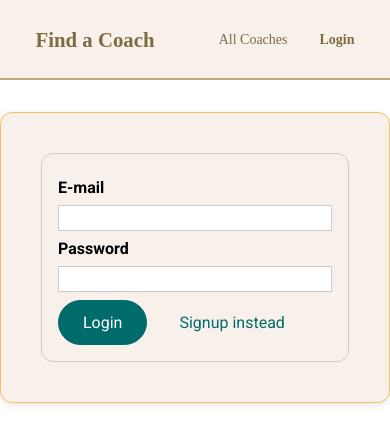
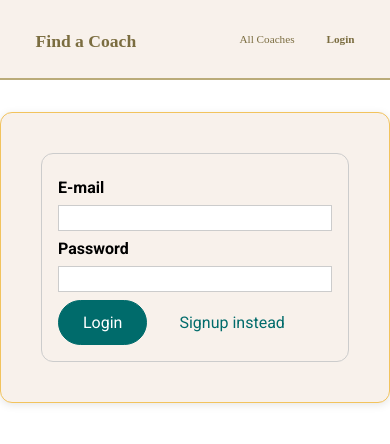
Before and after one commit to Annak506/CoachesVueApp, a Vue app: page /auth in a window 390 px wide. Shown: the top 444 px of the page. Built offline with nearby package versions, Linux system fonts and the light colour scheme.

Commit message:
changed header size mobile

```diff
--- a/src/components/layout/TheHeader.vue
+++ b/src/components/layout/TheHeader.vue
@@ -104,11 +104,11 @@ header a.router-link-active {
   }
 
   h1 a {
-    font-size: 1.3rem;
+    font-size: 1.1rem;
   }
 
   header ul {
-    font-size: 0.875rem;
+    font-size: 0.7rem;
   }
 
 
```
